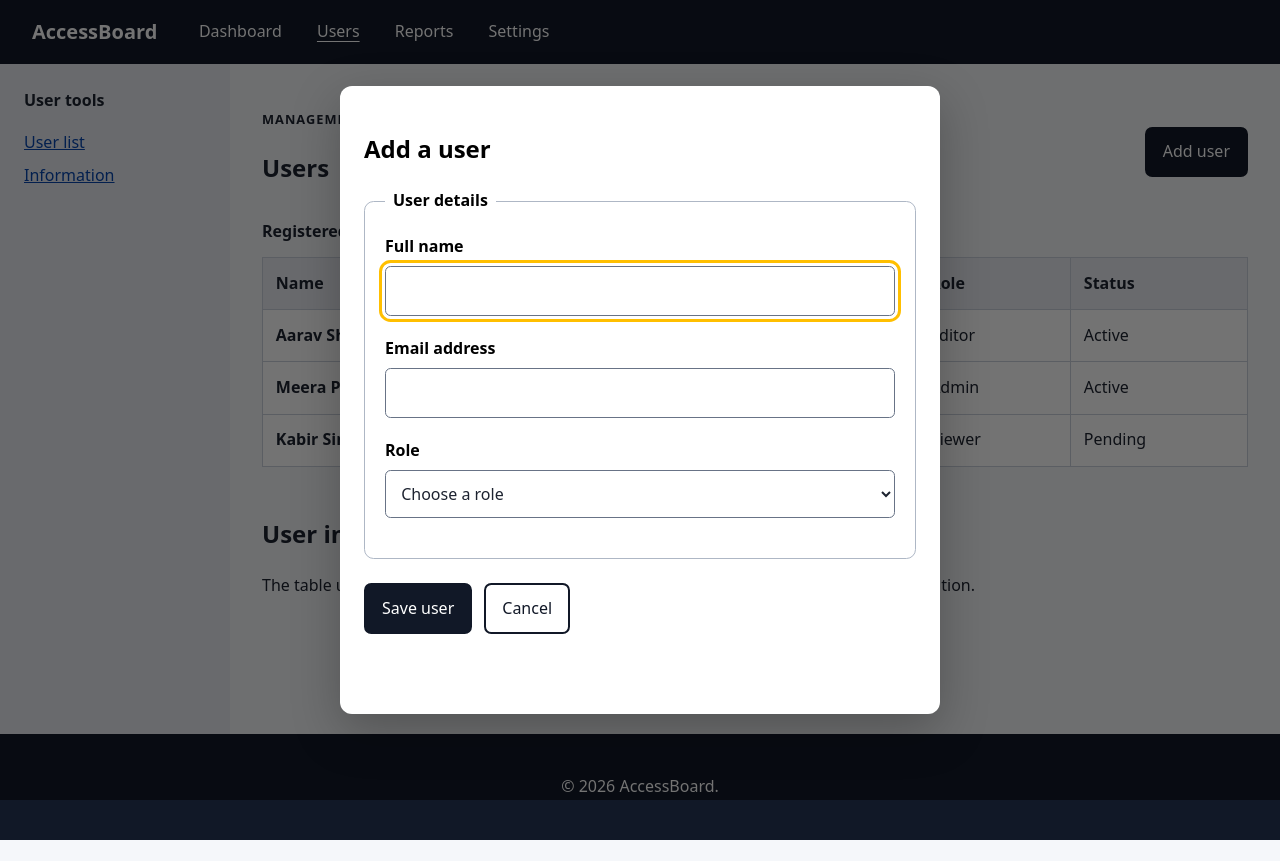
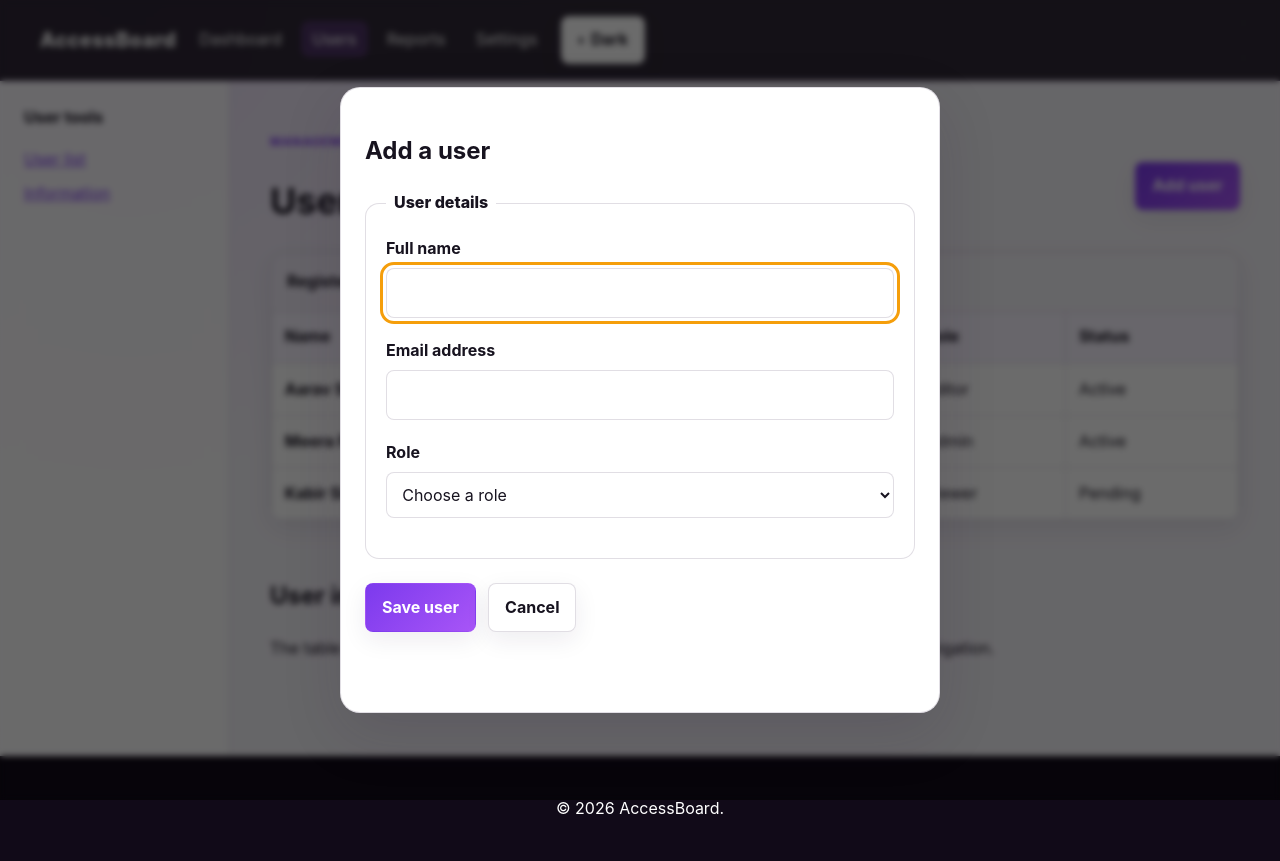
Before and after one commit to chayan-exe/accessible_multipage_layout, a plain HTML site: page users.html in a window 1280 px wide. Both pictures are taken after a click on the button "Add user". Before the commit the page ends 840 px from the top, so only its background shows below. Drawn offline with Linux system fonts and the light colour scheme.

Commit message:
implimant mobail css

```diff
--- a/css/style.css
+++ b/css/style.css
@@ -1,339 +1,152 @@
-/* Accessible Dashboard stylesheet */
+/* Accessible responsive dashboard theme */
 :root {
-  font-family: system-ui, -apple-system, BlinkMacSystemFont, "Segoe UI", sans-serif;
-  color: #1d2330;
-  background: #f5f7fa;
-  line-height: 1.6;
+  --font-sans: Inter, ui-sans-serif, system-ui, -apple-system, BlinkMacSystemFont, "Segoe UI", sans-serif;
+  --text-xs: 0.75rem;
+  --text-sm: 0.875rem;
+  --text-md: 1rem;
+  --text-lg: 1.25rem;
+  --text-xl: clamp(1.6rem, 3vw, 2.25rem);
+  --space-1: 0.25rem;
+  --space-2: 0.5rem;
+  --space-3: 0.75rem;
+  --space-4: 1rem;
+  --space-5: 1.25rem;
+  --space-6: 1.5rem;
+  --space-8: 2rem;
+  --space-10: 2.5rem;
+  --radius-sm: 0.5rem;
+  --radius-md: 0.875rem;
+  --radius-lg: 1.25rem;
+  --brand-1: #7c3aed;
+  --brand-2: #a855f7;
+  --brand-3: #c084fc;
+  --bg: #f4f2f8;
+  --surface: rgba(255, 255, 255, 0.72);
+  --surface-solid: #ffffff;
+  --surface-muted: rgba(124, 58, 237, 0.06);
+  --text: #17131f;
+  --muted: #625a6d;
+  --border: rgba(71, 49, 91, 0.16);
+  --shadow-sm: 0 8px 24px rgba(42, 24, 58, 0.08);
+  --shadow-lg: 0 20px 60px rgba(42, 24, 58, 0.14);
+  --glass-blur: blur(16px);
+  --focus: #f59e0b;
+  color-scheme: light;
 }
 
-* {
-  box-sizing: border-box;
+:root[data-theme="dark"] {
+  --bg: #0d0912;
+  --surface: rgba(25, 18, 34, 0.72);
+  --surface-solid: #191222;
+  --surface-muted: rgba(168, 85, 247, 0.09);
+  --text: #f6effb;
+  --muted: #b9aabd;
+  --border: rgba(216, 180, 252, 0.18);
+  --shadow-sm: 0 8px 24px rgba(0, 0, 0, 0.28);
+  --shadow-lg: 0 20px 60px rgba(0, 0, 0, 0.42);
+  color-scheme: dark;
 }
 
-body {
-  margin: 0;
-  min-width: 320px;
+* { box-sizing: border-box; }
+html { min-width: 320px; overflow-x: hidden; scroll-behavior: smooth; }
+body { margin: 0; min-width: 320px; max-width: 100%; overflow-x: hidden; font-family: var(--font-sans); color: var(--text); background: radial-gradient(circle at 10% 0%, rgba(168,85,247,.12), transparent 30rem), var(--bg); line-height: 1.6; }
+img, svg, video { max-width: 100%; height: auto; }
+a { color: var(--brand-1); }
+a:focus-visible, button:focus-visible, input:focus-visible, select:focus-visible, textarea:focus-visible { outline: 3px solid var(--focus); outline-offset: 3px; }
+
+.skip-link { position: absolute; left: var(--space-4); top: -5rem; padding: var(--space-3) var(--space-4); background: #111; color: #fff; z-index: 1000; border-radius: var(--radius-sm); }
+.skip-link:focus { top: var(--space-4); }
+
+.site-header { display: flex; align-items: center; gap: var(--space-8); padding: var(--space-4) clamp(1rem, 4vw, 2.5rem); background: rgba(17, 10, 24, .86); color: #fff; border-bottom: 1px solid rgba(192,132,252,.18); backdrop-filter: var(--glass-blur); -webkit-backdrop-filter: var(--glass-blur); position: sticky; top: 0; z-index: 20; }
+.brand a { color: #fff; text-decoration: none; font-weight: 850; font-size: var(--text-lg); letter-spacing: .02em; }
+.nav-list { display: flex; flex-wrap: wrap; gap: var(--space-2); list-style: none; padding: 0; margin: 0; }
+.nav-list a { color: #fff; text-decoration: none; padding: .5rem .7rem; border-radius: var(--radius-sm); transition: background .2s ease, transform .2s ease; }
+.nav-list a:hover { background: rgba(168,85,247,.18); transform: translateY(-1px); }
+.nav-list a[aria-current="page"] { background: rgba(168,85,247,.24); }
+.menu-toggle { margin-left: auto; display: none; }
+
+.layout { display: grid; grid-template-columns: minmax(190px, 230px) minmax(0, 1fr); min-height: calc(100vh - 130px); width: 100%; }
+.sidebar { padding: var(--space-6); background: var(--surface); border-right: 1px solid var(--border); backdrop-filter: var(--glass-blur); -webkit-backdrop-filter: var(--glass-blur); }
+.sidebar h2 { margin-top: 0; font-size: var(--text-md); }
+.sidebar ul { list-style: none; padding: 0; }
+.sidebar li + li { margin-top: var(--space-2); }
+
+.main-content { min-width: 0; max-width: 1440px; width: 100%; padding: clamp(1rem, 3vw, 2.5rem); margin: 0 auto; }
+.section-heading { display: flex; justify-content: space-between; align-items: center; gap: var(--space-4); }
+.eyebrow { margin-bottom: 0; font-weight: 750; text-transform: uppercase; letter-spacing: .08em; font-size: var(--text-xs); color: var(--brand-1); }
+h1 { font-size: var(--text-xl); line-height: 1.15; }
+section { margin-bottom: clamp(2rem, 5vw, 3.5rem); }
+
+.cards { display: grid; grid-template-columns: repeat(3, minmax(0, 1fr)); gap: var(--space-4); margin: var(--space-6) 0 var(--space-8); }
+.card { min-width: 0; padding: var(--space-5); border: 1px solid var(--border); border-radius: var(--radius-lg); background: var(--surface); box-shadow: var(--shadow-sm); backdrop-filter: var(--glass-blur); -webkit-backdrop-filter: var(--glass-blur); transition: transform .22s ease, box-shadow .22s ease, border-color .22s ease; }
+.card:hover { transform: translateY(-3px); box-shadow: var(--shadow-lg); border-color: rgba(168,85,247,.35); }
+.card h2 { margin-top: 0; font-size: var(--text-lg); }
+.stat { font-size: clamp(1.7rem, 4vw, 2.2rem); font-weight: 850; margin: 0; color: var(--brand-1); }
+
+.table-wrap { width: 100%; max-width: 100%; overflow-x: auto; -webkit-overflow-scrolling: touch; border: 1px solid var(--border); border-radius: var(--radius-md); box-shadow: var(--shadow-sm); }
+table { width: 100%; min-width: 620px; border-collapse: collapse; background: var(--surface-solid); }
+caption { text-align: left; font-weight: 700; padding: var(--space-4); }
+th, td { border: 1px solid var(--border); padding: .8rem; text-align: left; }
+thead th { background: var(--surface-muted); }
+.status { font-weight: 700; }
+.success { color: #08723b; }
+.pending { color: #9a6200; }
+
+.button { border: 1px solid transparent; border-radius: var(--radius-sm); padding: .65rem 1rem; background: linear-gradient(135deg, var(--brand-1), var(--brand-2)); color: #fff; cursor: pointer; font: inherit; font-weight: 700; box-shadow: var(--shadow-sm); transition: transform .2s ease, box-shadow .2s ease, filter .2s ease; }
+.button:hover { transform: translateY(-2px); box-shadow: var(--shadow-lg); filter: brightness(1.05); }
+.button.secondary { background: var(--surface-solid); color: var(--text); border-color: var(--border); }
+
+.form-group { margin-bottom: var(--space-5); }
+label, .label-text { display: block; font-weight: 700; margin-bottom: .4rem; }
+input, select, textarea { width: 100%; max-width: 520px; padding: .7rem; border: 1px solid var(--border); border-radius: var(--radius-sm); background: var(--surface-solid); color: var(--text); font: inherit; }
+.checkbox-label { display: flex; align-items: center; gap: .5rem; font-weight: 400; }
+.checkbox-label input { width: auto; }
+fieldset { border: 1px solid var(--border); border-radius: var(--radius-md); padding: var(--space-5); margin: 0 0 var(--space-6); background: var(--surface); }
+legend { padding: 0 .5rem; font-weight: 800; }
+small { display: block; margin-top: .3rem; color: var(--muted); }
+.form-actions { display: flex; flex-wrap: wrap; gap: .75rem; }
+.form-message { min-height: 1.5rem; font-weight: 700; }
+
+dialog { border: 1px solid var(--border); border-radius: var(--radius-lg); max-width: 600px; width: min(calc(100% - 2rem), 600px); padding: 0; background: var(--surface-solid); color: var(--text); box-shadow: var(--shadow-lg); }
+dialog::backdrop { background: rgba(0,0,0,.58); backdrop-filter: blur(3px); }
+.modal-content { padding: var(--space-6); }
+.site-footer { padding: var(--space-6) clamp(1rem, 4vw, 2.5rem); background: #110a18; color: #fff; text-align: center; }
+
+/* 320px baseline: never force page width */
+@media (min-width: 320px) {
+  .main-content { padding-inline: 1rem; }
+  .site-header { gap: .75rem; }
 }
 
-a {
-  color: #0645ad;
+/* 768px: tablet / compact desktop */
+@media (min-width: 768px) {
+  .main-content { padding-inline: clamp(1.25rem, 4vw, 2.5rem); }
+  .cards { grid-template-columns: repeat(2, minmax(0, 1fr)); }
 }
 
-a:focus-visible,
-button:focus-visible,
-input:focus-visible,
-select:focus-visible {
-  outline: 3px solid #ffbf00;
-  outline-offset: 3px;
+@media (max-width: 767px) {
+  .site-header { flex-wrap: wrap; padding: 1rem; }
+  .menu-toggle { display: block; }
+  .nav-list { width: 100%; overflow-x: auto; flex-wrap: nowrap; padding-bottom: .25rem; }
+  .nav-list li { flex: 0 0 auto; }
+  .layout { display: block; }
+  .sidebar { display: none; border-right: 0; border-bottom: 1px solid var(--border); }
+  .sidebar.is-open { display: block; }
+  .section-heading { align-items: flex-start; flex-direction: column; }
+  .cards { grid-template-columns: 1fr; }
 }
 
-.skip-link {
-  position: absolute;
-  left: 1rem;
-  top: -5rem;
-  padding: 0.75rem 1rem;
-  background: #111827;
-  color: #fff;
-  z-index: 1000;
+/* 1024px: three-column dashboard cards */
+@media (min-width: 1024px) {
+  .cards { grid-template-columns: repeat(3, minmax(0, 1fr)); }
 }
 
-.skip-link:focus {
-  top: 1rem;
+/* 1440px: comfortable maximum canvas */
+@media (min-width: 1440px) {
+  .main-content { padding-inline: 3rem; }
+  .cards { gap: var(--space-6); }
 }
 
-.site-header {
-  display: flex;
-  align-items: center;
-  gap: 2rem;
-  padding: 1rem 2rem;
-  background: #111827;
-  color: #fff;
+@media (prefers-reduced-motion: reduce) {
+  *, *::before, *::after { scroll-behavior: auto !important; transition-duration: .01ms !important; animation-duration: .01ms !important; animation-iteration-count: 1 !important; }
 }
-
-.brand a {
-  color: #fff;
-  text-decoration: none;
-  font-weight: 800;
-  font-size: 1.25rem;
-}
-
-.nav-list {
-  display: flex;
-  flex-wrap: wrap;
-  gap: 1rem;
-  list-style: none;
-  padding: 0;
-  margin: 0;
-}
-
-.nav-list a {
-  color: #fff;
-  text-decoration: none;
-  padding: 0.4rem 0.6rem;
-}
-
-.nav-list a[aria-current="page"] {
-  text-decoration: underline;
-  text-underline-offset: 0.25rem;
-}
-
-.menu-toggle {
-  margin-left: auto;
-  display: none;
-}
-
-.layout {
-  display: grid;
-  grid-template-columns: 230px 1fr;
-  min-height: calc(100vh - 130px);
-}
-
-.sidebar {
-  padding: 1.5rem;
-  background: #e9edf3;
-}
-
-.sidebar h2 {
-  margin-top: 0;
-  font-size: 1rem;
-}
-
-.sidebar ul {
-  list-style: none;
-  padding: 0;
-}
-
-.sidebar li + li {
-  margin-top: 0.5rem;
-}
-
-.main-content {
-  max-width: 1200px;
-  width: 100%;
-  padding: 2rem;
-  margin: 0 auto;
-}
-
-.section-heading {
-  display: flex;
-  justify-content: space-between;
-  align-items: center;
-  gap: 1rem;
-}
-
-.eyebrow {
-  margin-bottom: 0;
-  font-weight: 700;
-  text-transform: uppercase;
-  letter-spacing: 0.08em;
-  font-size: 0.8rem;
-}
-
-.cards {
-  display: grid;
-  grid-template-columns: repeat(3, 1fr);
-  gap: 1rem;
-  margin: 1.5rem 0 2rem;
-}
-
-.card {
-  padding: 1.25rem;
-  border: 1px solid #ccd3dd;
-  border-radius: 0.75rem;
-  background: #fff;
-}
-
-.card h2 {
-  margin-top: 0;
-  font-size: 1.1rem;
-}
-
-.stat {
-  font-size: 2rem;
-  font-weight: 800;
-  margin: 0;
-}
-
-section {
-  margin-bottom: 3rem;
-}
-
-.table-wrap {
-  overflow-x: auto;
-}
-
-table {
-  width: 100%;
-  border-collapse: collapse;
-  background: #fff;
-}
-
-caption {
-  text-align: left;
-  font-weight: 700;
-  padding: 0.75rem 0;
-}
-
-th,
-td {
-  border: 1px solid #cbd2dc;
-  padding: 0.8rem;
-  text-align: left;
-}
-
-thead th {
-  background: #e9edf3;
-}
-
-.status {
-  font-weight: 700;
-}
-
-.success {
-  color: #075e28;
-}
-
-.pending {
-  color: #7a4b00;
-}
-
-.button {
-  border: 2px solid #111827;
-  border-radius: 0.45rem;
-  padding: 0.65rem 1rem;
-  background: #111827;
-  color: #fff;
-  cursor: pointer;
-  font: inherit;
-}
-
-.button.secondary {
-  background: #fff;
-  color: #111827;
-}
-
-.form-group {
-  margin-bottom: 1.25rem;
-}
-
-label,
-.label-text {
-  display: block;
-  font-weight: 700;
-  margin-bottom: 0.4rem;
-}
-
-input,
-select {
-  width: 100%;
-  max-width: 520px;
-  padding: 0.7rem;
-  border: 1px solid #687386;
-  border-radius: 0.35rem;
-  background: #fff;
-  color: #1d2330;
-  font: inherit;
-}
-
-.checkbox-label {
-  display: flex;
-  align-items: center;
-  gap: 0.5rem;
-  font-weight: 400;
-}
-
-.checkbox-label input {
-  width: auto;
-}
-
-fieldset {
-  border: 1px solid #aeb7c5;
-  border-radius: 0.6rem;
-  padding: 1.25rem;
-  margin: 0 0 1.5rem;
-}
-
-legend {
-  padding: 0 0.5rem;
-  font-weight: 800;
-}
-
-small {
-  display: block;
-  margin-top: 0.3rem;
-}
-
-.form-actions {
-  display: flex;
-  flex-wrap: wrap;
-  gap: 0.75rem;
-}
-
-.form-message {
-  min-height: 1.5rem;
-  font-weight: 700;
-}
-
-dialog {
-  border: 0;
-  border-radius: 0.75rem;
-  max-width: 600px;
-  width: calc(100% - 2rem);
-  padding: 0;
-  box-shadow: 0 1rem 3rem rgba(0, 0, 0, 0.25);
-}
-
-dialog::backdrop {
-  background: rgba(0, 0, 0, 0.55);
-}
-
-.modal-content {
-  padding: 1.5rem;
-}
-
-.site-footer {
-  padding: 1.5rem 2rem;
-  background: #111827;
-  color: #fff;
-  text-align: center;
-}
-
-@media (max-width: 760px) {
-  .site-header {
-    flex-wrap: wrap;
-    padding: 1rem;
-  }
-
-  .menu-toggle {
-    display: block;
-  }
-
-  .nav-list {
-    width: 100%;
-  }
-
-  .layout {
-    display: block;
-  }
-
-  .sidebar {
-    display: none;
-  }
-
-  .sidebar.is-open {
-    display: block;
-  }
-
-  .main-content {
-    padding: 1.25rem;
-  }
-
-  .section-heading {
-    align-items: flex-start;
-    flex-direction: column;
-  }
-
-  .cards {
-    grid-template-columns: 1fr;
-  }
-}
--- a/js/main.js
+++ b/js/main.js
@@ -62,3 +62,32 @@ document.addEventListener("DOMContentLoaded", () => {
     });
   }
 });
+
+
+// Dark/light theme toggle using the design-token variables.
+const themeButton = document.createElement("button");
+themeButton.type = "button";
+themeButton.className = "button secondary theme-toggle";
+themeButton.setAttribute("aria-label", "Toggle color theme");
+
+const savedTheme = localStorage.getItem("accessboard-theme");
+const prefersDark = window.matchMedia && window.matchMedia("(prefers-color-scheme: dark)").matches;
+document.documentElement.dataset.theme = savedTheme || (prefersDark ? "dark" : "light");
+
+const updateThemeButton = () => {
+  const dark = document.documentElement.dataset.theme === "dark";
+  themeButton.textContent = dark ? "☀ Light" : "◐ Dark";
+  themeButton.setAttribute("aria-pressed", String(dark));
+};
+
+const header = document.querySelector(".site-header");
+if (header) {
+  header.appendChild(themeButton);
+  updateThemeButton();
+  themeButton.addEventListener("click", () => {
+    const next = document.documentElement.dataset.theme === "dark" ? "light" : "dark";
+    document.documentElement.dataset.theme = next;
+    localStorage.setItem("accessboard-theme", next);
+    updateThemeButton();
+  });
+}
```
